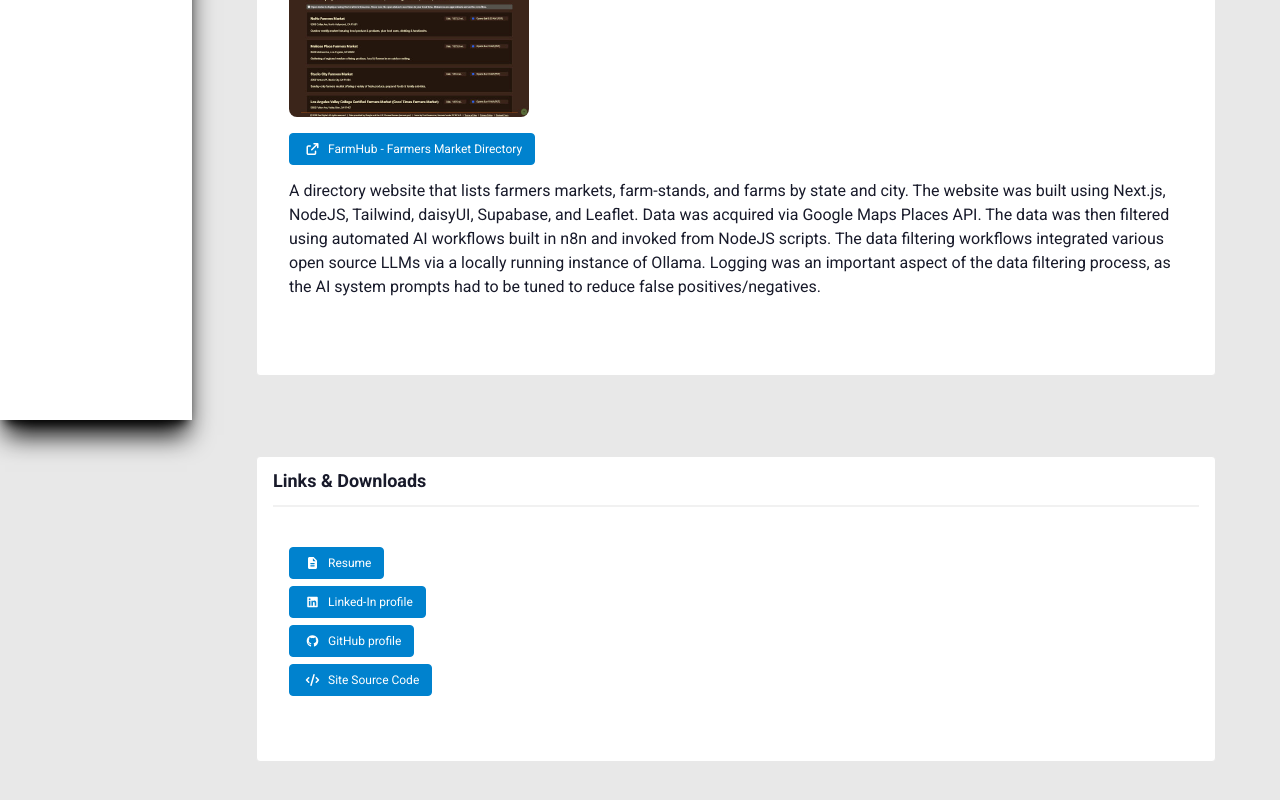
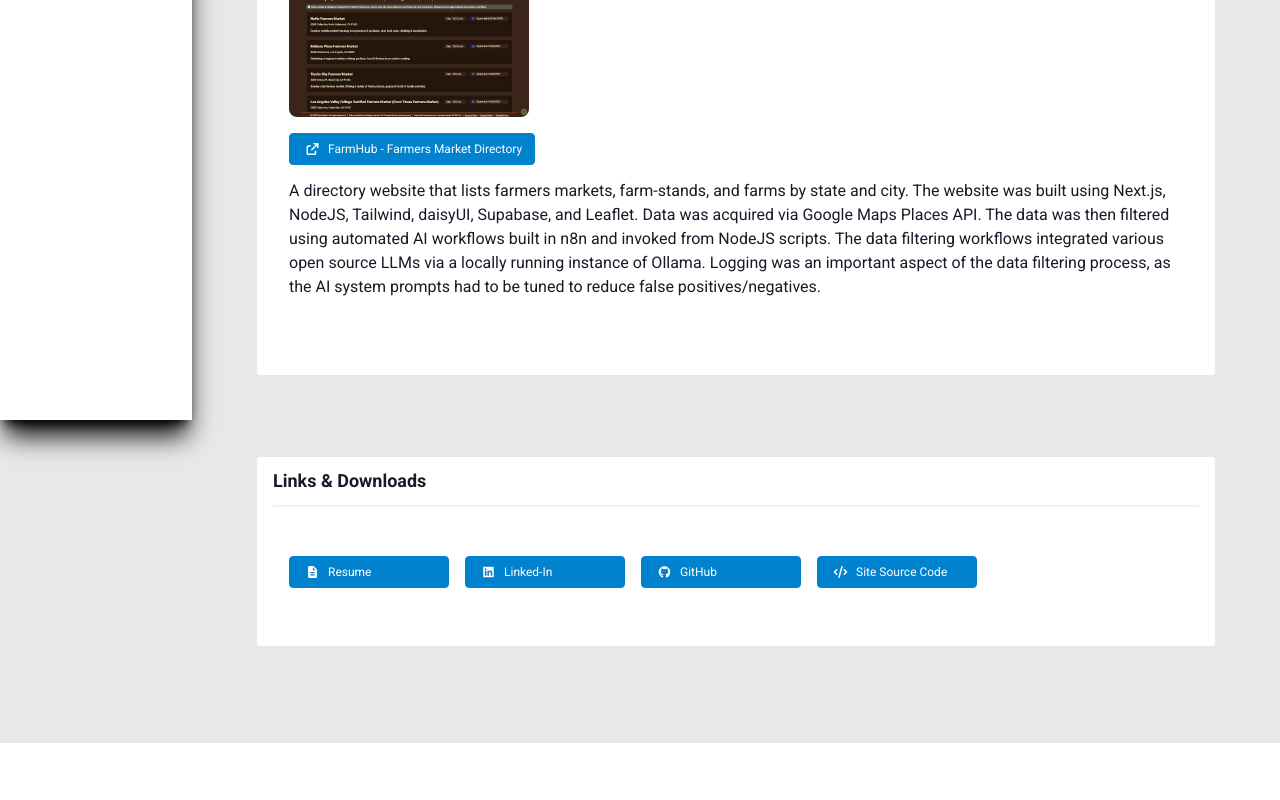
Before and after one commit to sheariley/portfolio-web-dev, a React (Vite) app: page /links in a window 1280 px wide. Shown: the part 380-1180 px from the top of the page. After the commit the page ends 1123 px from the top, so only its background shows below. Built offline with nearby package versions, Linux system fonts and the light colour scheme.

Commit message:
Fix link button layouts

```diff
--- a/src/pages/HomePage.tsx
+++ b/src/pages/HomePage.tsx
@@ -15,7 +15,7 @@
     <section className="flex flex-col items-center space-y-6 pb-5 md:space-y-12 lg:pb-0">
       <Card className="w-full">
         <Card.Title>Who I Am</Card.Title>
-        <Card.Body className="grow-0">
+        <Card.Body className="@container grow-0">
           <p className="max-lg:my-1">
             I am a highly driven and accomplished developer and architect whose
             passion is matched only by my relentless pursuit of perfection. With
@@ -55,14 +55,14 @@
             Keep scrolling for more about me and my story, explore the website
             via the navigation menu, or check out one of the following links:
           </p>
-          <ul className="my-0 list-none pl-0 *:my-4 *:flex *:w-40 *:pl-0 md:flex md:flex-row md:space-x-4">
+          <ul className="flex flex-col items-center my-0 list-none pl-0 *:my-4 *:flex *:w-40 *:pl-0 @lg:flex @lg:flex-row @lg:space-x-4">
             <li>
               <Button
                 themeColor="primary"
                 to="/skills"
                 icon={faBook}
                 size="sm"
-                className="w-full justify-start"
+                className="w-full justify-start whitespace-nowrap"
               >
                 Skills
               </Button>
@@ -73,7 +73,7 @@
                 to="/experience"
                 icon={faBusinessTime}
                 size="sm"
-                className="w-full justify-start"
+                className="w-full justify-start whitespace-nowrap"
               >
                 Experience
               </Button>
@@ -84,7 +84,7 @@
                 to="/links"
                 icon={faExternalLink}
                 size="sm"
-                className="w-full justify-start"
+                className="w-full justify-start whitespace-nowrap"
               >
                 Links
               </Button>
@@ -97,9 +97,9 @@
                 rel="noopener noreferrer"
                 icon={faGithub}
                 size="sm"
-                className="w-full justify-start"
+                className="w-full justify-start whitespace-nowrap"
               >
-                GitHub profile
+                GitHub
               </Button>
             </li>
             <li>
@@ -110,9 +110,9 @@
                 rel="noopener noreferrer"
                 icon={faLinkedin}
                 size="sm"
-                className="w-full justify-start"
+                className="w-full justify-start whitespace-nowrap"
               >
-                Linked-In profile
+                Linked-In
               </Button>
             </li>
           </ul>
--- a/src/pages/LinksPage.tsx
+++ b/src/pages/LinksPage.tsx
@@ -72,9 +72,8 @@
           <Card.Title className="mb-0 flex justify-start">
             Links &amp; Downloads
           </Card.Title>
-          <Card.Body>
-            <div className="mb-4 flex flex-col items-start">
-              <ul className="my-0 list-none space-y-6 pl-0 *:flex *:min-w-45 *:pl-0">
+          <Card.Body className="@container">
+            <ul className="flex flex-col items-center my-0 list-none pl-0 *:my-4 *:flex *:w-40 *:pl-0 @lg:flex @lg:flex-row @lg:space-x-4">
               <li>
                 <Button
                   themeColor="primary"
@@ -82,7 +81,7 @@
                   download
                   icon={faFileText}
                   size="sm"
-                    className="justify-start"
+                  className="w-full justify-start whitespace-nowrap"
                 >
                   Resume
                 </Button>
@@ -95,9 +94,9 @@
                   rel="noopener noreferrer"
                   icon={faLinkedin}
                   size="sm"
-                    className="justify-start"
+                  className="w-full justify-start whitespace-nowrap"
                 >
-                    Linked-In profile
+                  Linked-In
                 </Button>
               </li>
               <li>
@@ -108,9 +107,9 @@
                   rel="noopener noreferrer"
                   icon={faGithub}
                   size="sm"
-                    className="justify-start"
+                  className="w-full justify-start whitespace-nowrap"
                 >
-                    GitHub profile
+                  GitHub
                 </Button>
               </li>
               <li>
@@ -121,13 +120,12 @@
                   rel="noopener noreferrer"
                   icon={faCode}
                   size="sm"
-                    className="justify-start"
+                  className="w-full justify-start whitespace-nowrap"
                 >
                   Site Source Code
                 </Button>
               </li>
             </ul>
-            </div>
           </Card.Body>
         </Card>
       </section>
```
Lines whose indentation alone changed are shown as unchanged.
